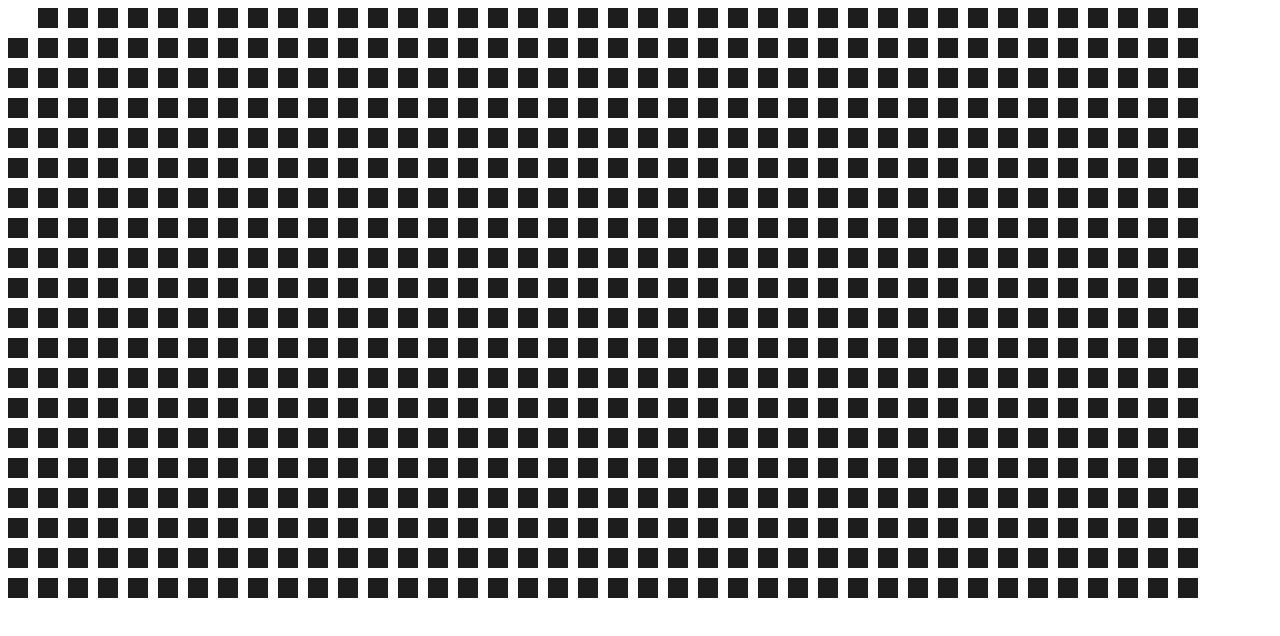
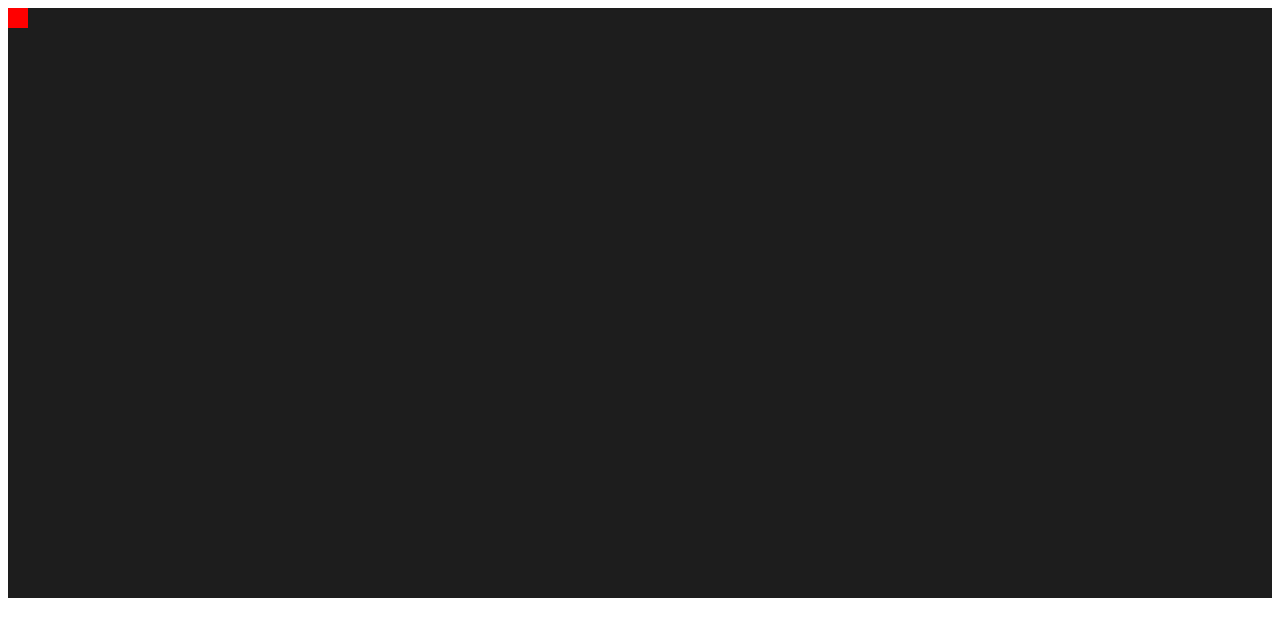
Before and after one commit to acciojob/Color-board-Sagunthala-A, a website: page main.html in a window 1280 px wide. In both pictures the pointer is over the element 18 px from the left and 18 px from the top of the page. Drawn offline with Linux system fonts and the light colour scheme.

Commit message:
created a submission

```diff
--- a/styles.css
+++ b/styles.css
@@ -3,12 +3,13 @@ display: grid;
 grid-template-columns: repeat(40, 20px);
 grid-template-rows: repeat(20, 20px);
 gap: 10px;
+	background-color: rgb(29,29,29);
 }
 .square{
-background-color: rgb(29,29,29);
+/* background-color: rgb(29,29,29); */
 }
 .square:hover {
-background-color: white;
+background-color:red;
 transition: 0.1s;
 transition-timing-function: linear;
 transition-duration: 0.3s;
```
